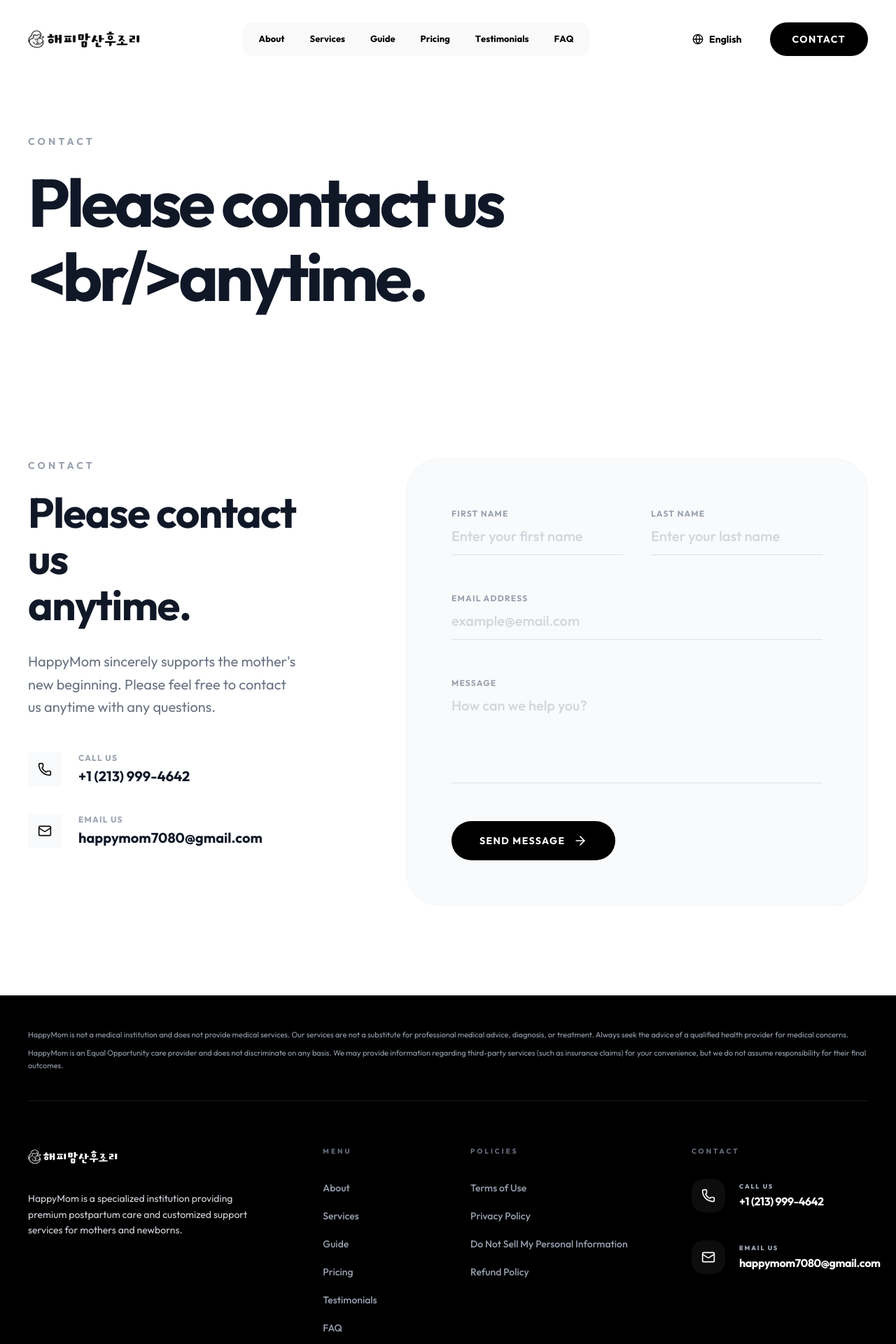
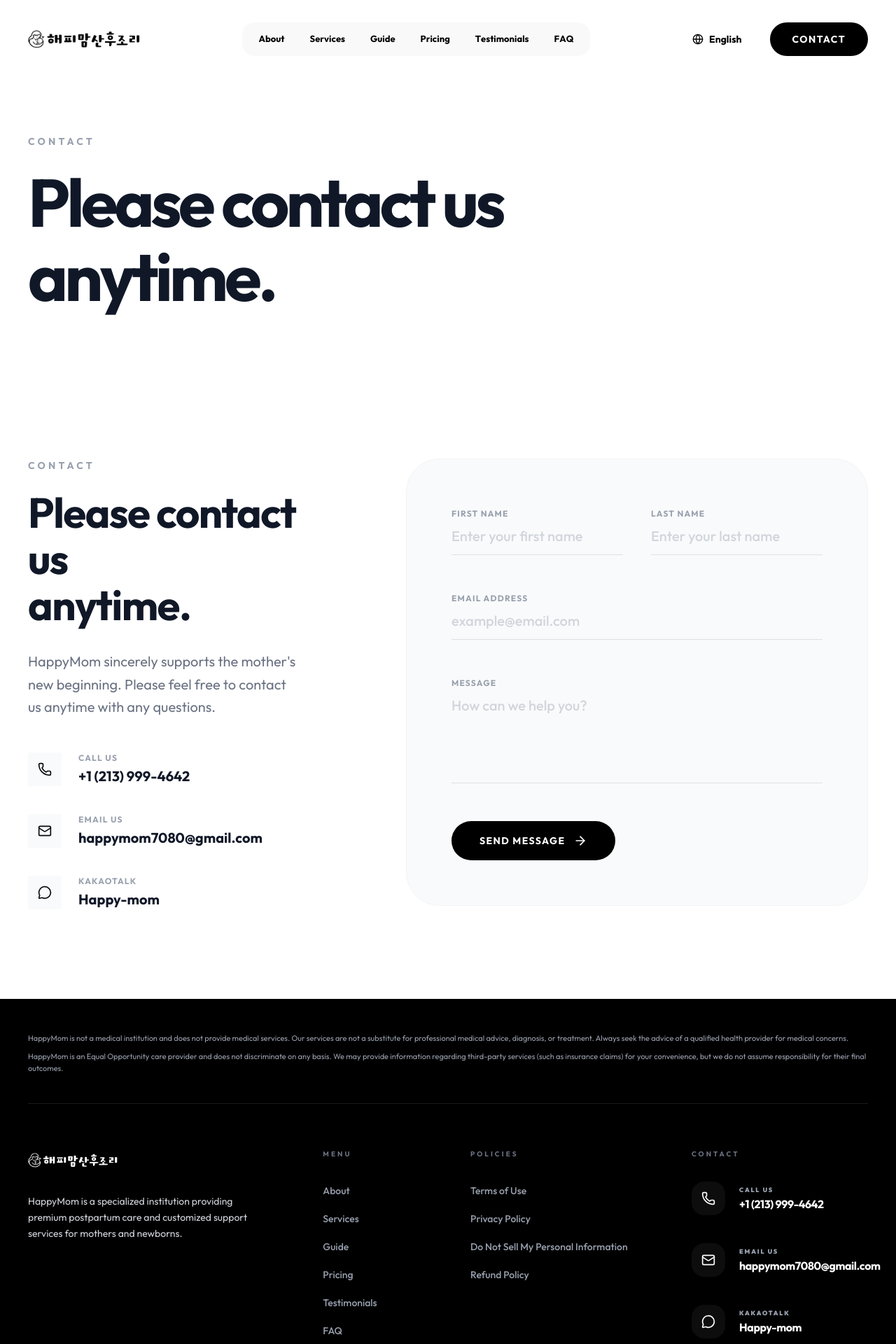
Before and after one commit to hanbrandon/happymom7080.com, a Next.js app: page /en/contact in a window 1280 px wide. Shown: the top 1920 px of the page at 70% size. Built offline with nearby package versions, Linux system fonts and the light colour scheme.

Commit message:
feat: fix contact title line breaks, resolve proxy module error, and add KakaoTalk contact info

```diff
--- a/messages/en.json
+++ b/messages/en.json
@@ -140,6 +140,8 @@
     "contract": "Contract",
     "callUs": "Call Us",
     "emailUs": "Email Us",
+    "kakaoUs": "KakaoTalk",
+    "kakaoId": "Happy-mom",
     "doNotSell": "Do Not Sell My Personal Information",
     "disclaimer1": "HappyMom is not a medical institution and does not provide medical services. Our services are not a substitute for professional medical advice, diagnosis, or treatment. Always seek the advice of a qualified health provider for medical concerns.",
     "disclaimer2": "HappyMom is an Equal Opportunity care provider and does not discriminate on any basis. We may provide information regarding third-party services (such as insurance claims) for your convenience, but we do not assume responsibility for their final outcomes."
--- a/messages/en/contact.json
+++ b/messages/en/contact.json
@@ -1,10 +1,12 @@
 {
   "browserTitle": "Contact | HappyMom",
   "tag": "Contact",
-  "title": "Please contact us <br />anytime.",
+  "title": "Please contact us <br/>anytime.",
   "subtitle": "HappyMom sincerely supports the mother's new beginning. Please feel free to contact us anytime with any questions.",
   "callUs": "Call Us",
   "emailUs": "Email Us",
+  "kakaoUs": "KakaoTalk",
+  "kakaoId": "Happy-mom",
   "firstName": "First Name",
   "lastName": "Last Name",
   "email": "Email Address",
--- a/messages/ko.json
+++ b/messages/ko.json
@@ -140,6 +140,8 @@
         "contract": "계약서",
         "callUs": "전화 문의",
         "emailUs": "이메일 문의",
+        "kakaoUs": "카카오톡",
+        "kakaoId": "Happy-mom",
         "doNotSell": "개인정보 판매 거부",
         "disclaimer1": "해피맘은 의료 기관이 아니며 의료 행위를 하지 않습니다. 당사의 서비스는 전문적인 의료 진단이나 치료를 대체할 수 없으며, 의학적 도움이 필요한 경우 반드시 전문 의료 기관의 진찰을 받으시기 바랍니다.",
         "disclaimer2": "해피맘은 모든 고객에게 평등한 기회를 제공하며 어떠한 차별도 하지 않습니다. 또한 서비스 편의를 위해 안내되는 제3자 서비스(보험 청구 지원 등)의 최종 결과에 대해서는 책임을 지지 않습니다."
--- a/messages/ko/contact.json
+++ b/messages/ko/contact.json
@@ -1,10 +1,12 @@
 {
   "browserTitle": "문의하기 | 해피맘",
   "tag": "문의하기",
-  "title": "언제든 <br />문의해 주세요.",
+  "title": "언제든 <br/>문의해 주세요.",
   "subtitle": "해피맘은 산모님의 새로운 시작을 진심으로 응원합니다. 궁금한 점은 언제든 편하게 연락 주세요.",
   "callUs": "전화 문의",
   "emailUs": "이메일 문의",
+  "kakaoUs": "카카오톡 문의",
+  "kakaoId": "Happy-mom",
   "firstName": "이름",
   "lastName": "성",
   "email": "이메일 주소",
--- a/src/components/contact/ContactContent.tsx
+++ b/src/components/contact/ContactContent.tsx
@@ -16,11 +16,10 @@ export default function ContactContent() {
       <section className="pt-48 pb-20 bg-white">
         <div className="container mx-auto px-10">
           <span className="text-sm font-bold text-gray-400 uppercase tracking-[0.3em] mb-6 block">{t('tag')}</span>
-          <h1 className="text-6xl md:text-8xl font-bold text-gray-900 tracking-tighter leading-[1.1]">
-            {t.rich('title', {
-              br: () => <br />
-            })}
-          </h1>
+          <h1
+            className="text-6xl md:text-8xl font-bold text-gray-900 tracking-tighter leading-[1.1]"
+            dangerouslySetInnerHTML={{ __html: t('title') }}
+          />
         </div>
       </section>
 
--- a/src/components/home/Contact.tsx
+++ b/src/components/home/Contact.tsx
@@ -1,6 +1,6 @@
 'use client';
 
-import { Mail, Phone, Send, ArrowRight } from 'lucide-react';
+import { Mail, Phone, Send, ArrowRight, MessageCircle } from 'lucide-react';
 import { motion, AnimatePresence } from 'framer-motion';
 import { useState } from 'react';
 import { useTranslations } from 'next-intl';
@@ -107,6 +107,17 @@ export default function Contact() {
                     </p>
                   </div>
                 </a>
+                <div className="flex items-start gap-6 group">
+                  <div className="w-12 h-12 bg-gray-50 flex items-center justify-center transition-all group-hover:bg-black group-hover:text-white">
+                    <MessageCircle className="w-5 h-5" />
+                  </div>
+                  <div>
+                    <h4 className="text-xs font-bold text-gray-400 uppercase tracking-widest mb-1">{t('kakaoUs')}</h4>
+                    <p className="text-xl font-bold text-gray-900">
+                      {t('kakaoId')}
+                    </p>
+                  </div>
+                </div>
               </div>
             </motion.div>
           </div>
--- a/src/components/layout/Footer.tsx
+++ b/src/components/layout/Footer.tsx
@@ -2,7 +2,7 @@
 
 import { Link } from '@/i18n/routing';
 import { useTranslations } from 'next-intl';
-import { Mail, Phone } from 'lucide-react';
+import { Mail, Phone, MessageCircle } from 'lucide-react';
 import Image from 'next/image';
 
 export default function Footer() {
@@ -136,6 +136,19 @@ export default function Footer() {
                                     </p>
                                 </div>
                             </a>
+                            <div className="flex items-center gap-5 group">
+                                <div className="w-12 h-12 bg-white/5 rounded-2xl flex-shrink-0 flex items-center justify-center transition-all duration-500 group-hover:bg-white group-hover:scale-110 group-hover:rotate-12">
+                                    <MessageCircle className="w-5 h-5 text-white group-hover:text-black transition-colors duration-500" />
+                                </div>
+                                <div className="space-y-0.5">
+                                    <p className="text-[9px] font-black text-gray-400 uppercase tracking-[0.2em] mb-0.5">
+                                        {t('kakaoUs')}
+                                    </p>
+                                    <p className="text-base font-bold text-white tracking-tight group-hover:text-gray-300 transition-colors">
+                                        {t('kakaoId')}
+                                    </p>
+                                </div>
+                            </div>
                         </div>
                     </div>
                 </div>
```
Also changed, not shown: src/proxy.ts (renamed from src/middleware.ts).
